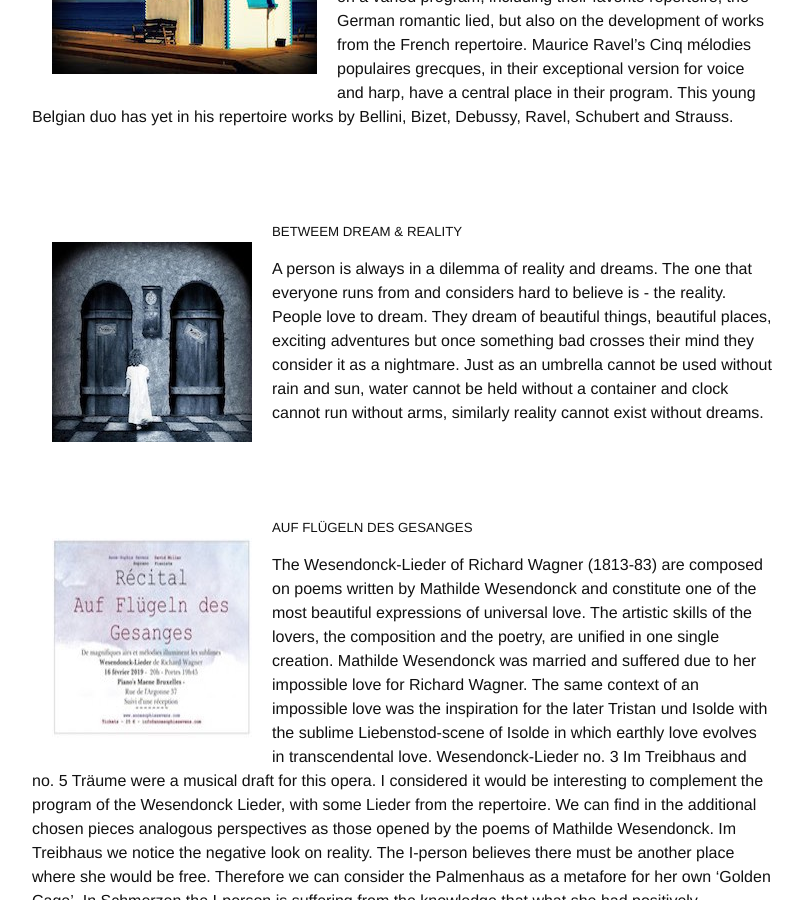
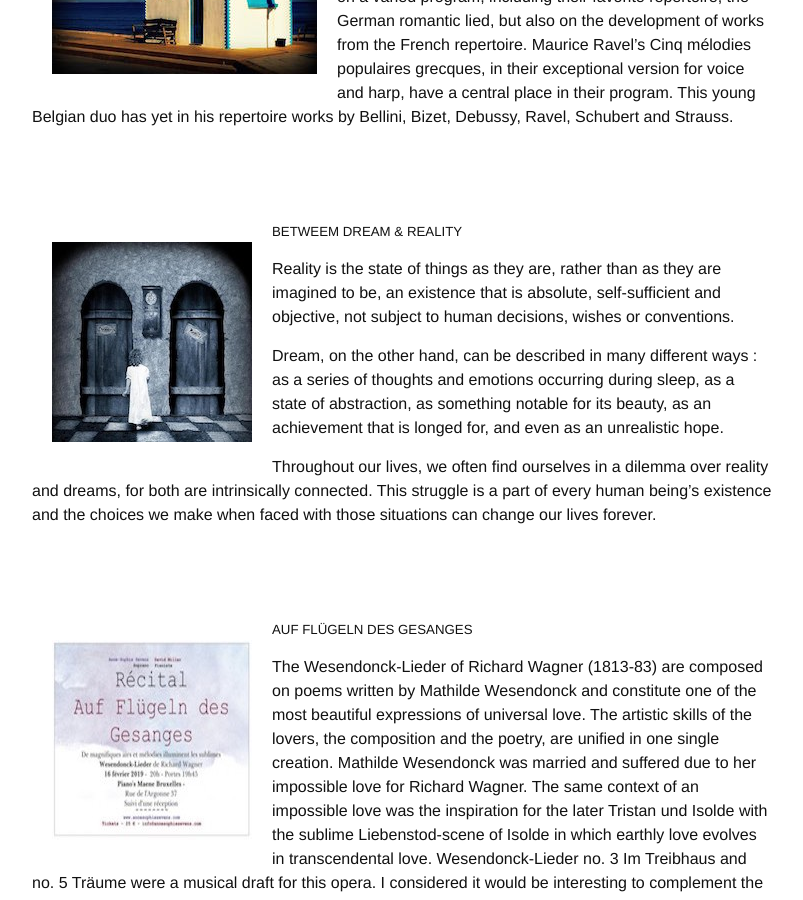
Before and after one commit to annesophie-sevens/annesophie-sevens.github.io, a Jekyll site: the page built from project-en.md, in a window 1280 px wide and 900 px high, scrolled down 925 px. Shown: the whole window, without its empty margins (238-1041 px from the left). Built offline with Jekyll 4.4.1, drawn with Linux system fonts in a browser that asks for light colours; nearby versions of some CDN libraries.

Commit message:
Update project-en.md

```diff
--- a/project-en.md
+++ b/project-en.md
@@ -32,8 +32,11 @@ Maurice Ravel's Cinq mélodies populaires grecques, in their exceptional version
 
 ##### BETWEEM DREAM & REALITY
 
-A person is always in a dilemma of reality and dreams. The one that everyone runs from and considers hard to believe is - the reality. People love to dream. They dream of beautiful things, beautiful places, exciting adventures but once something bad crosses their mind they consider it as a nightmare.
-Just as an umbrella cannot be used without rain and sun, water cannot be held without a container and clock cannot run without arms, similarly reality cannot exist without dreams.
+Reality is the state of things as they are, rather than as they are imagined to be, an existence that is absolute, self-sufficient and objective, not subject to human decisions, wishes  or conventions.
+
+Dream, on the other hand, can be described in many different ways : as a series of thoughts and emotions occurring during sleep, as a state of abstraction, as something notable for its beauty, as an achievement that is longed for, and even as an unrealistic hope.
+
+Throughout our lives, we often find ourselves in a dilemma over reality and dreams, for both are intrinsically connected. This struggle is a part of every human being’s existence and the choices we make when faced with those situations can change our lives forever.
 
 &nbsp;
 
```
